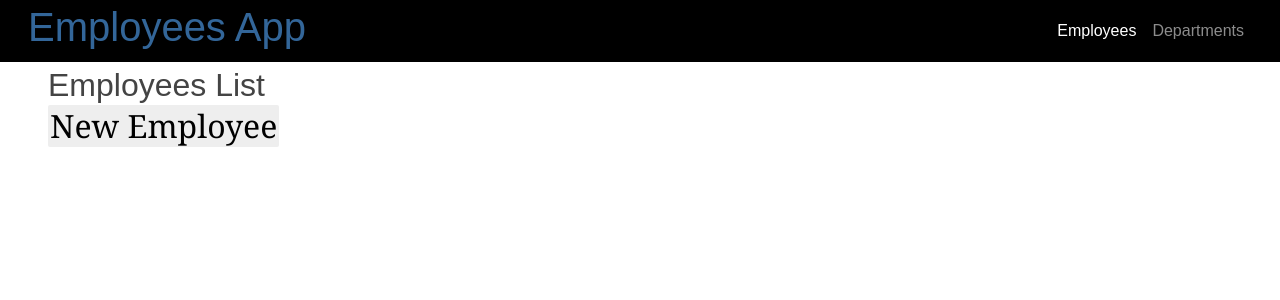
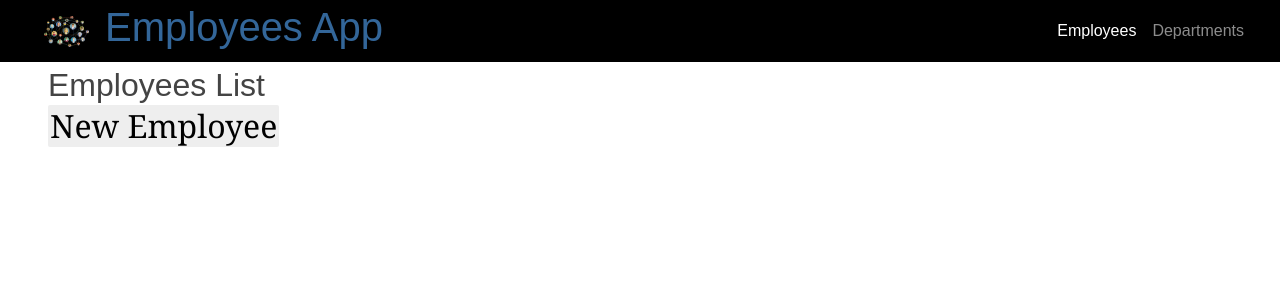
Before and after one commit to acpuma/employees-springboot-angular, an Angular app: page /employees-component in a window 1280 px wide. Shown: the top 300 px of the page. Built offline with nearby package versions, Linux system fonts and the light colour scheme.

Commit message:
add logo

```diff
--- a/src/main/webapp/app/app.component.css
+++ b/src/main/webapp/app/app.component.css
@@ -4,3 +4,12 @@
 a.nav-link {
   font-weight: 400;
 }
+
+.logo-img {
+  height: 45px;
+  width: 45px;
+  display: inline-block;
+  vertical-align: middle;
+  background: url('../assets/employees.png') no-repeat center center;
+  background-size: contain;
+}
--- a/src/main/webapp/app/app.component.html
+++ b/src/main/webapp/app/app.component.html
@@ -1,5 +1,6 @@
 <nav data-cy="navbar" class="navbar navbar-dark navbar-expand-md bg-black">
   <div class="container-fluid">
+    <span class="logo-img m-3 mb-0 mt-0"></span>
   <h1>{{title}} App </h1>
   <div class="navbar-collapse collapse" id="navbarResponsive">
   <ul class="navbar-nav ms-auto">
```
Also changed, not shown: src/main/webapp/assets/employees.png (added).
